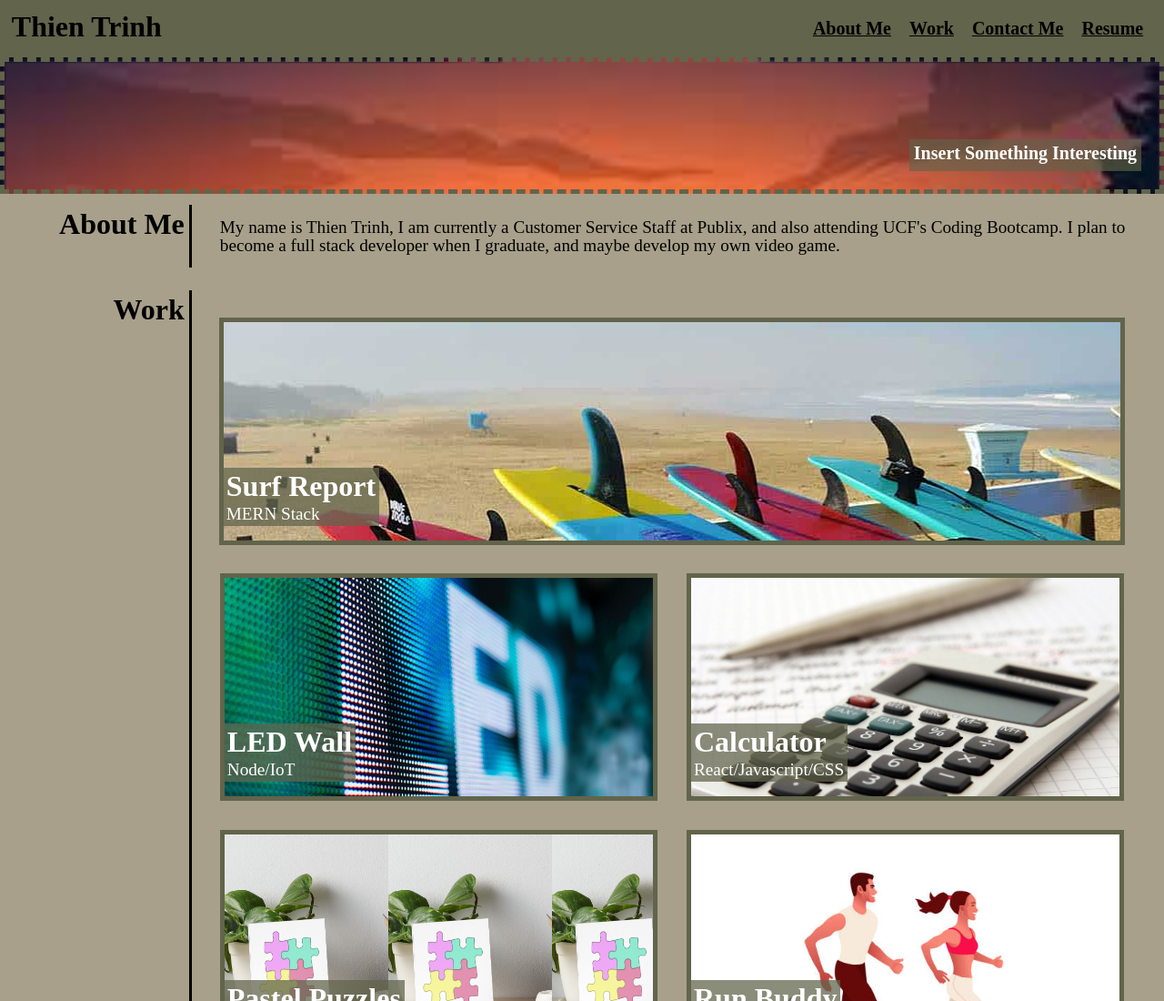
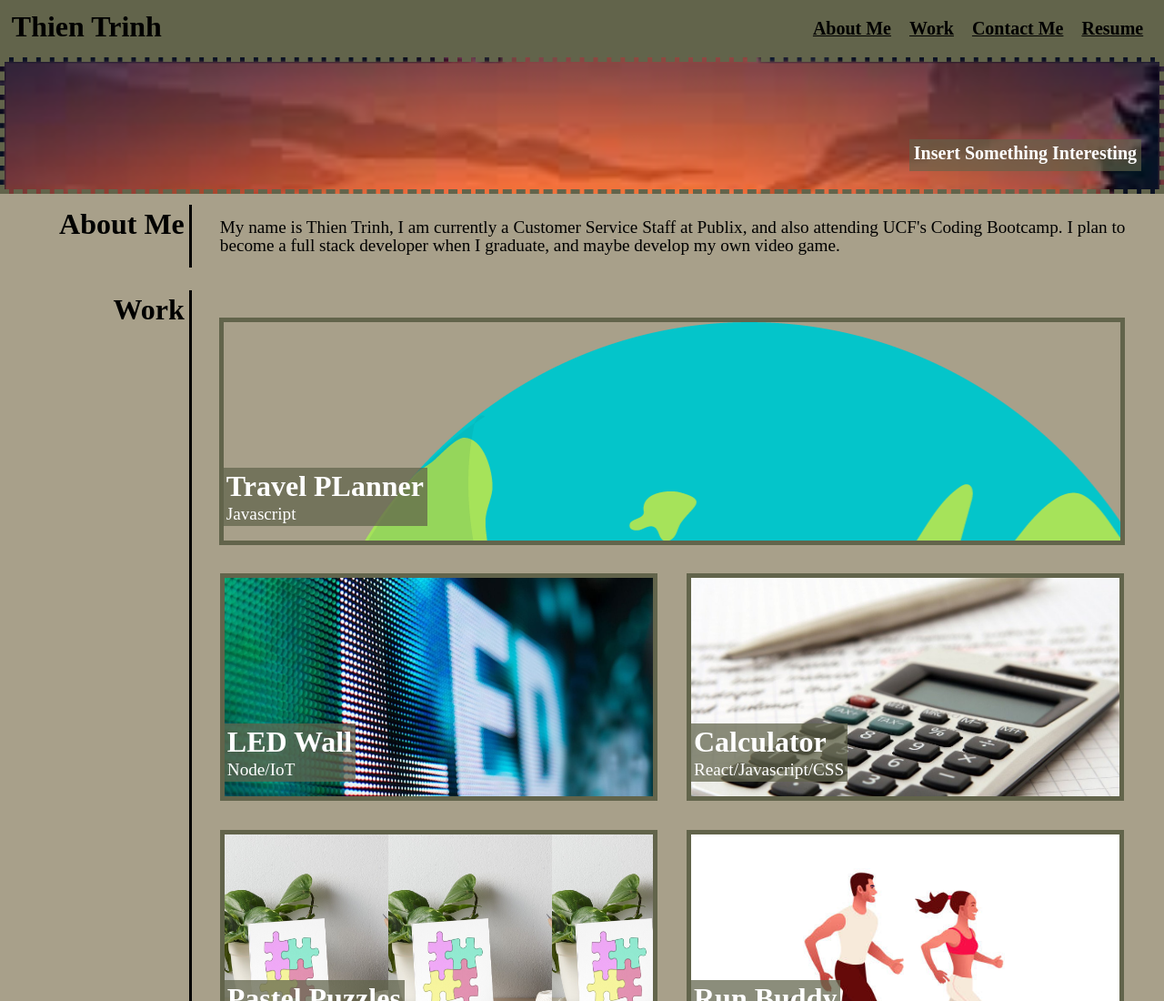
Before and after one commit to TThienT/Mod_2_Portfolio, a plain HTML site: page index.html in a window 1280 px wide. Shown: the top 1100 px of the page at 91% size. Drawn offline with Linux system fonts and the light colour scheme.

Commit message:
Add group Project to Portfollio

```diff
--- a/assets/style.css
+++ b/assets/style.css
@@ -100,7 +100,7 @@ img {
 }
 
 #card1 {
-  background-image: url(../assets/Images/SURF_REPORT_img.jpg);
+  background-image: url(../assets/Images/Version\ Two\ \(2\).png);
   position: relative;
 }
 
@@ -193,3 +193,6 @@ img {
     width: 50%;
   }
 }
+
+
+<a href="https://restas13.github.io/Project1-Group-11/">link text</a>
--- a/index.html
+++ b/index.html
@@ -49,13 +49,16 @@
 
             <div class="details">
                 <div class="projects">
-                    <div class="main-card-wrapper" title="Image of surf boards">
+                    <div class="main-card-wrapper" title="Image of Travel Planner Logo">
+                        <a href="https://restas13.github.io/Project1-Group-11/">
                             <div class="mainCard" id="card1">
                                 <div class="cardHeader">
-                                    <h3>Surf Report</h3>
-                                    <p>MERN Stack</p>
+
+                                    <h3>Travel PLanner</h3>
+                                    <p>Javascript</p>
                                 </div>
                             </div>
+                        </a>
 
                     </div>
 
```
Also changed, not shown: assets/Images/Version Two (2).png (added), assets/Images/_1.jpg (added), assets/Images/liminal-sapce-ne-demek-750x400.jpg (added).
